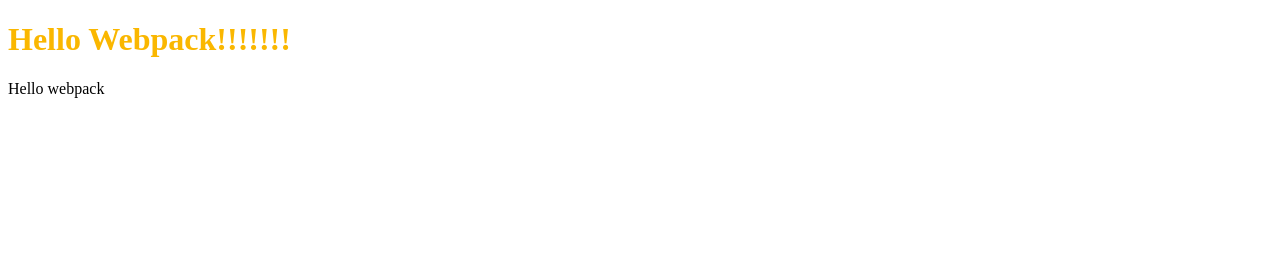
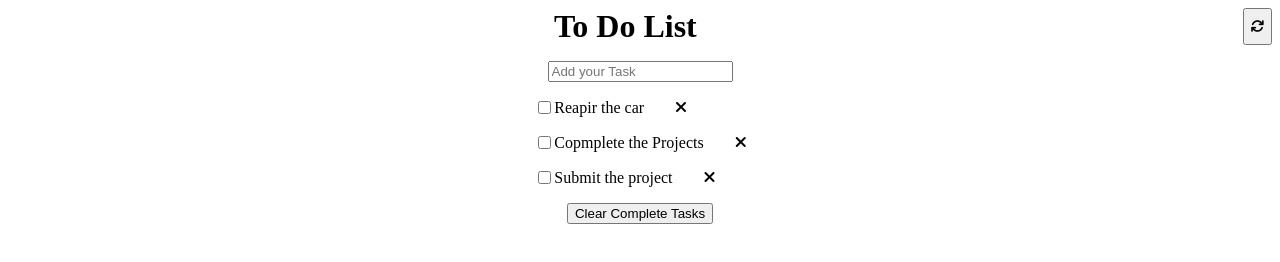
Before and after one commit to yash244466666/To-Do-List, a website built with webpack: page src/index.html in a window 1280 px wide. Built offline with nearby package versions, Linux system fonts and the light colour scheme.

Commit message:
Add Codes and Resourse items

```diff
--- a/src/index.html
+++ b/src/index.html
@@ -4,10 +4,31 @@
     <meta charset="UTF-8">
     <meta http-equiv="X-UA-Compatible" content="IE=edge">
     <meta name="viewport" content="width=device-width, initial-scale=1.0">
+    <link rel="stylesheet" href="./style.css">
+    <link rel="stylesheet" href="https://cdnjs.cloudflare.com/ajax/libs/font-awesome/6.2.1/css/all.min.css">
     <title>To Do List</title>
 </head>
 <body>
-    <h1>Hello Webpack!!!!!!!</h1>
+    <div id="heading">
+        <h1>To Do List</h1>
+        <button class="reset-list">
+            <i class="fa-solid fa-arrows-rotate"></i>
+        </button>
+    </div>
+
+    <div class="todo-list">
+        <div class="list-head">
+            <input type="text" placeholder="Add your Task">
+        </div>
+
+        <div id="task"></div>
+
+        <div class="clear-complete-btn">
+            <button>Clear Complete Tasks</button>
+        </div>
+    </div>
+
+
 
 </body>
 </html>
--- a/src/index.js
+++ b/src/index.js
@@ -1,13 +1,45 @@
+/* eslint-disable */
 import _ from 'lodash';
+/* eslint-enable */
+
 import './style.css';
 
-function component() {
-  const element = document.createElement('div');
+const tasks = [
+  {
+    description: 'Reapir the car',
+    completed: false,
+    index: 1,
+  },
+  {
+    description: 'Copmplete the Projects',
+    completed: false,
+    index: 2,
+  },
+  {
+    description: 'Submit the project',
+    completed: false,
+    index: 3,
+  },
+];
 
-  // Lodash, now imported by this script
-  element.innerHTML = _.join(['Hello', 'webpack'], ' ');
+const displayTasks = () => {
+  let result = '';
+  tasks.filter((tasks) => tasks.index > 0).forEach((task) => {
+    result += `
+    <div class="item-container">
+      <div class="do-items">
+        <input type='checkbox' name='${task}'>
+        <label for=task>${task.description}</label>
+        <div class="item-dlt-btn">
+        <i class="fa-solid fa-xmark"></i>
+      </div>
+        <br>
+      </div>
 
-  return element;
-}
+    </div>
+    `;
+  });
+  document.getElementById('task').innerHTML = result;
+};
 
-document.body.appendChild(component());
+displayTasks();
--- a/src/style.css
+++ b/src/style.css
@@ -1,3 +1,29 @@
-h1 {
-  color: rgb(250, 183, 0);
+#heading {
+  display: flex;
 }
+
+#heading h1 {
+  text-align: center;
+
+  /* display: inline; */
+  margin: 0 auto;
+}
+
+.todo-list {
+  display: flex;
+  flex-direction: column;
+  align-items: center;
+  margin-top: 1rem;
+}
+
+.do-items {
+  display: flex;
+
+  /* justify-content: center; */
+  align-items: center;
+  margin: 1rem 0 1rem 0;
+}
+
+.item-dlt-btn {
+  margin: 0 0 0 2rem;
+}
```
Also changed, not shown: dist/bundle.js, dist/index.html.
